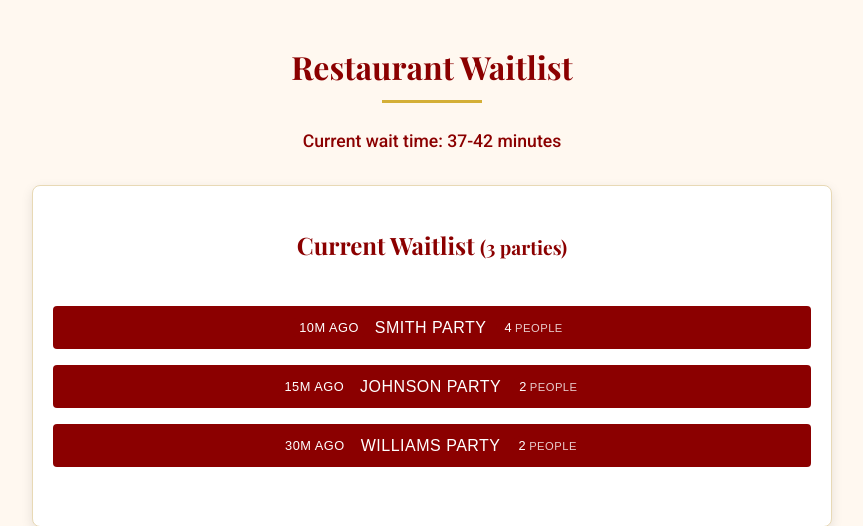
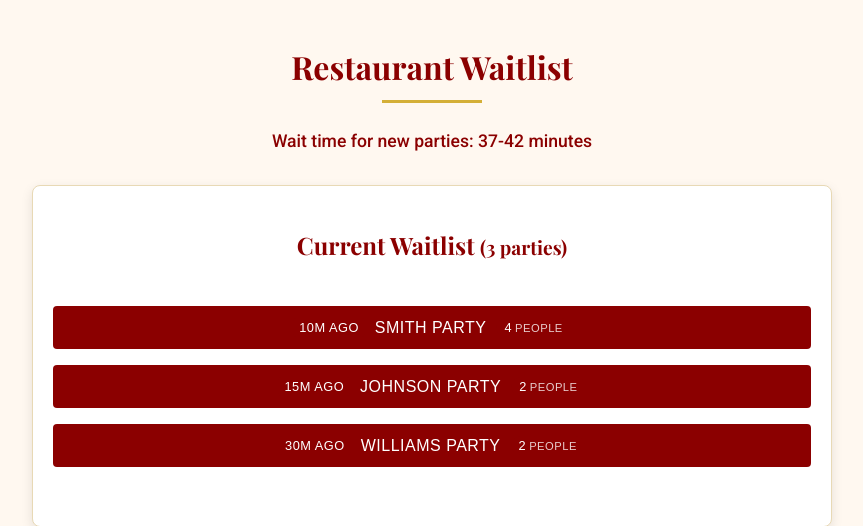
Before and after one commit to rtf48/vicinio, a Flask app: page / in a window 1280 px wide. Shown: the top 526 px of the page, without its empty margins (208-1071 px from the left). Run offline with Flask 3, Linux system fonts and the light colour scheme.

Commit message:
added readme

```diff
--- a/templates/base.html
+++ b/templates/base.html
@@ -192,7 +192,7 @@
       <header>
         <h1>Restaurant Waitlist</h1>
         <div class="wait-time">
-          <i class="fas fa-clock"></i> Current wait time: {{ current_wait_time|round|int }}-{{ (current_wait_time + 5)|round|int }} minutes
+          <i class="fas fa-clock"></i> Wait time for new parties: {{ current_wait_time|round|int }}-{{ (current_wait_time + 5)|round|int }} minutes
         </div>
       </header>
 
```
Also changed, not shown: README.md (added).
